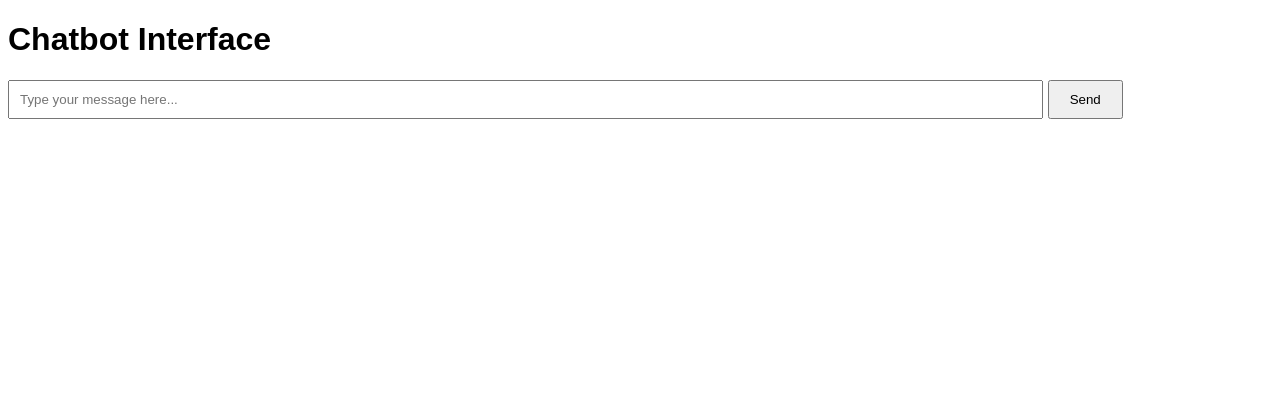
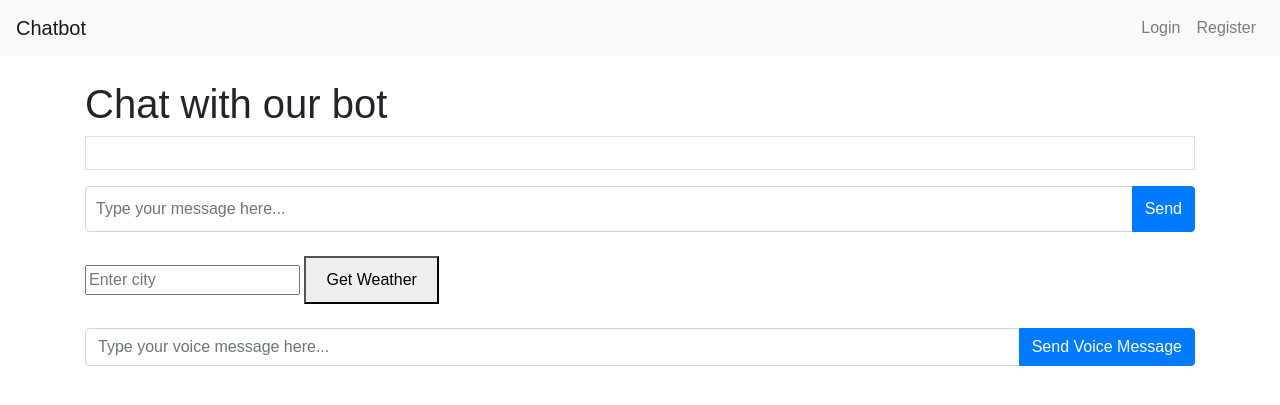
Before and after one commit to MaxNguyen5040/Chatbot, a Flask app: template templates/index.html in a window 1280 px wide. Shown: the top 405 px of the page. Run offline with Flask 3, Linux system fonts and the light colour scheme; the template is opened without the code that fills it, so the values that code supplies are empty; parts of the project's set-up code (start-up, migrations or seed data) failed here and were passed over; some libraries are stand-ins or nearby versions.

Commit message:
Added voice messaging to the main app, alongside overhauling index.html to utilize the methods I've been working on recently.

```diff
--- a/src/app.py
+++ b/src/app.py
@@ -7,6 +7,9 @@ import dash_bootstrap_components as dbc
 from flask import Flask, render_template, request, jsonify, redirect, url_for, session
 from flask_sqlalchemy import SQLAlchemy
 from werkzeug.security import generate_password_hash, check_password_hash
+from gtts import gTTS
+from playsound import playsound
+import os
 
 translator = Translator()
 app = Flask(__name__)
@@ -25,6 +28,16 @@ class User(db.Model):
     password = db.Column(db.String(150), nullable=False)
 
 db.create_all()
+
+@app.route('/voice_message', methods=['POST'])
+def voice_message():
+    message = request.form['message']
+    tts = gTTS(message, lang='en')
+    filename = 'voice_message.mp3'
+    tts.save(filename)
+    playsound(filename)
+    os.remove(filename)
+    return jsonify({'status': 'success'})
 
 @app.route('/sentiment_dashboard')
 def sentiment_dashboard():
--- a/templates/index.html
+++ b/templates/index.html
@@ -1,42 +1,59 @@
-<!DOCTYPE html>
-<html lang="en">
-<head>
-    <meta charset="UTF-8">
-    <meta name="viewport" content="width=device-width, initial-scale=1.0">
-    <title>Chatbot Interface</title>
-    <link rel="stylesheet" href="{{ url_for('static', filename='styles.css') }}">
-</head>
-<body>
-    <h1>Chatbot Interface</h1>
-    <div id="chat-window">
-        <div id="messages"></div>
+{% extends "layout.html" %}
+
+{% block title %}Chatbot{% endblock %}
+
+{% block content %}
+<div class="chat-container">
+    <h1>Chat with our bot</h1>
+    <div id="chat-box" class="border p-3 mb-3"></div>
+    <div class="input-group">
+        <input type="text" id="user-input" class="form-control" placeholder="Type your message here...">
+        <div class="input-group-append">
+            <button class="btn btn-primary" onclick="sendMessage()">Send</button>
         </div>
-    <form id="chat-form">
-        <input type="text" id="user-input" placeholder="Type your message here...">
-        <button type="submit">Send</button>
+    </div>
+    <br>
+    <form id="weather-form">
+        <input type="text" id="city" placeholder="Enter city" required>
+        <button type="submit">Get Weather</button>
     </form>
+    <div id="weather-result"></div>
+    <br>
+    <div class="input-group">
+        <input type="text" id="voice-input" class="form-control" placeholder="Type your voice message here...">
+        <div class="input-group-append">
+            <button class="btn btn-primary" onclick="sendVoiceMessage()">Send Voice Message</button>
+        </div>
+    </div>
+</div>
 <script>
-        const form = document.getElementById('chat-form');
-        const input = document.getElementById('user-input');
-        const messages = document.getElementById('messages');
-
-        form.addEventListener('submit', function(event) {
+    document.getElementById('weather-form').addEventListener('submit', function(event) {
         event.preventDefault();
-            const userMessage = input.value;
-            messages.innerHTML += `<div class="user-message">${userMessage}</div>`;
-            fetch('/chat', {
+        var city = document.getElementById('city').value;
+        fetch('/weather', {
             method: 'POST',
-                headers: {
-                    'Content-Type': 'application/json'
-                },
-                body: JSON.stringify({ message: userMessage })
+            headers: { 'Content-Type': 'application/json' },
+            body: JSON.stringify({ city: city })
         })
         .then(response => response.json())
         .then(data => {
-                messages.innerHTML += `<div class="bot-message">${data.response}</div>`;
-                input.value = '';
+            document.getElementById('weather-result').innerHTML = `Temperature in ${city}: ${data.main.temp}°C`;
         });
     });
+
+    function sendVoiceMessage() {
+        var message = document.getElementById('voice-input').value;
+        fetch('/voice_message', {
+            method: 'POST',
+            headers: { 'Content-Type': 'application/json' },
+            body: JSON.stringify({ message: message })
+        })
+        .then(response => response.json())
+        .then(data => {
+            if (data.status === 'success') {
+                console.log('Voice message sent successfully');
+            }
+        });
+    }
 </script>
-</body>
-</html>
+{% endblock %}
```
Lines whose indentation alone changed are shown as unchanged.
